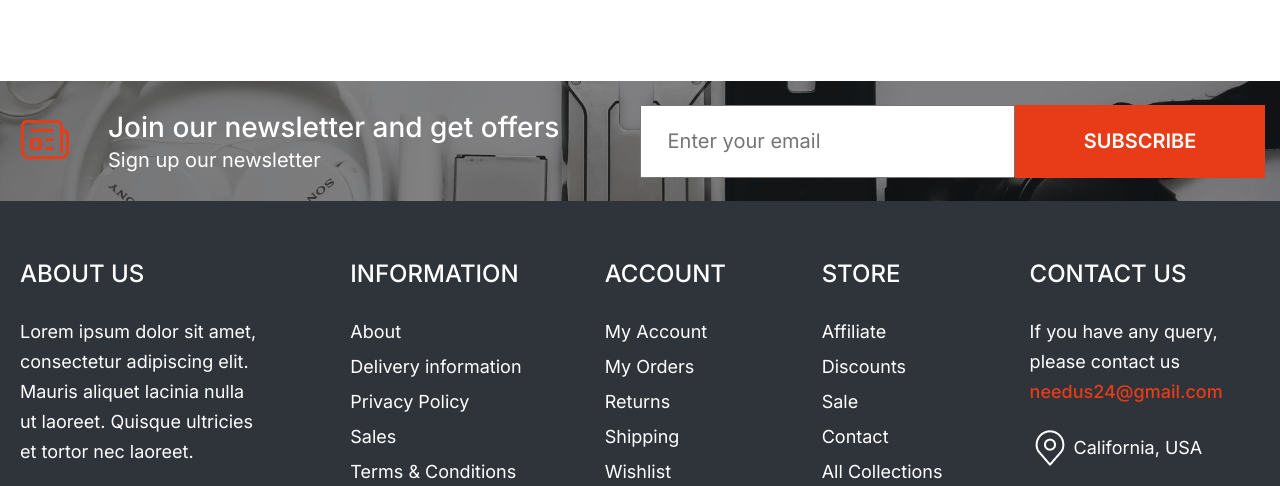
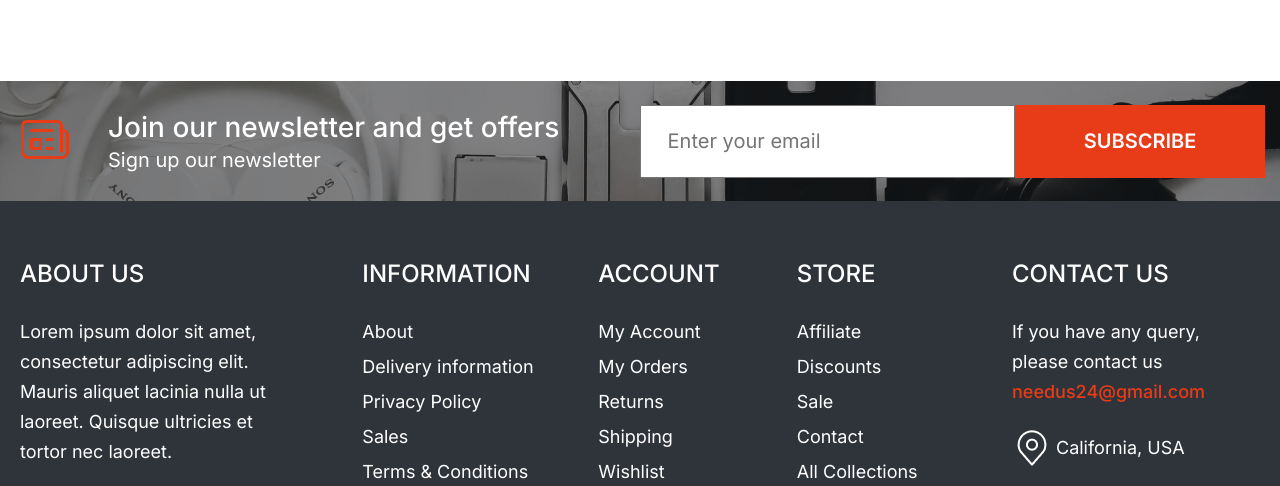
Before and after one commit to jemillejoie/product-detailed-page, a plain HTML site: page index.html in a window 1280 px wide. Shown: the part 3050-3536 px from the top of the page. Drawn offline with Linux system fonts and the light colour scheme.

Commit message:
fixed footer width

```diff
--- a/less/breakpoints/desktop/page-sections/footer.less
+++ b/less/breakpoints/desktop/page-sections/footer.less
@@ -38,7 +38,7 @@ footer {
 			}
 
 			.about {
-				width: 19vw;
+				width: 20%;
 
 				p {
 					padding-bottom: 13px;
@@ -63,10 +63,8 @@ footer {
 
 			.links {
 				.flex();
-
-				& > * + * {
-					margin-left: 6.5vw;
-				}
+				.justify-content(space-around);
+				width: 50%;
 
 				&-container {
 					ul {
@@ -78,7 +76,7 @@ footer {
 			}
 
 			.contact {
-				max-width: 18vw;
+				width: 20%;
 
 				ul {
 					li {
```
Also changed, not shown: less/breakpoints/desktop/page-sections/footer.css, less/style.css.
